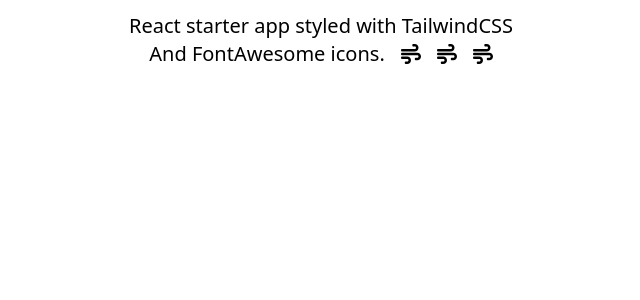
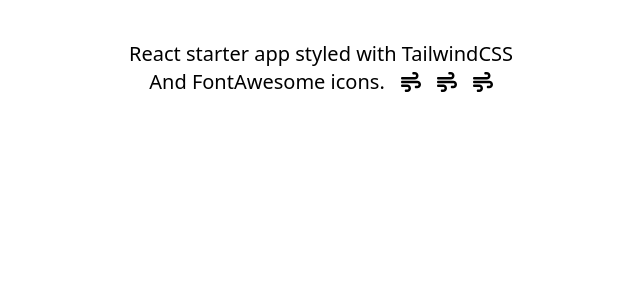
Before and after one commit to farooq-teqniqly/oreilly-tailwind-getting-started, a React (Create React App) app: page / in a window 1280 px wide. Shown: the top 300 px of the page, without its empty margins (319-959 px from the left). Built offline with nearby package versions, Linux system fonts and the light colour scheme.

Commit message:
starter app updated

```diff
--- a/src/App.tsx
+++ b/src/App.tsx
@@ -4,7 +4,9 @@
 function App() {
   return (
     <div className={`container mx-auto`}>
-      <Outlet></Outlet>
+      <div className={`flex flex-col p-10 text-center text-xl`}>
+        <Outlet></Outlet>
+      </div>
     </div>
   );
 }
--- a/src/pages/HomePage.tsx
+++ b/src/pages/HomePage.tsx
@@ -6,7 +6,7 @@
 
 function HomePage() {
   return (
-    <div className={`flex flex-col px-4 py-3 text-center text-xl`}>
+    <div>
       <div>React starter app styled with TailwindCSS</div>
       <div>
         <span>And FontAwesome icons.</span>
--- a/src/pages/NotFoundErrorPage.tsx
+++ b/src/pages/NotFoundErrorPage.tsx
@@ -2,8 +2,8 @@
 
 function NotFoundErrorPage() {
   return (
-    <div className={`text-center text-slate-600 p-4 flex flex-col text-xl`}>
-      <span className={`font-bold`}>404</span>
+    <div className={`text-center p-4 flex flex-col`}>
+      <span className={`font-bold text-2xl`}>404</span>
       <span>This is not the web page you are looking for.</span>
     </div>
   );
```
